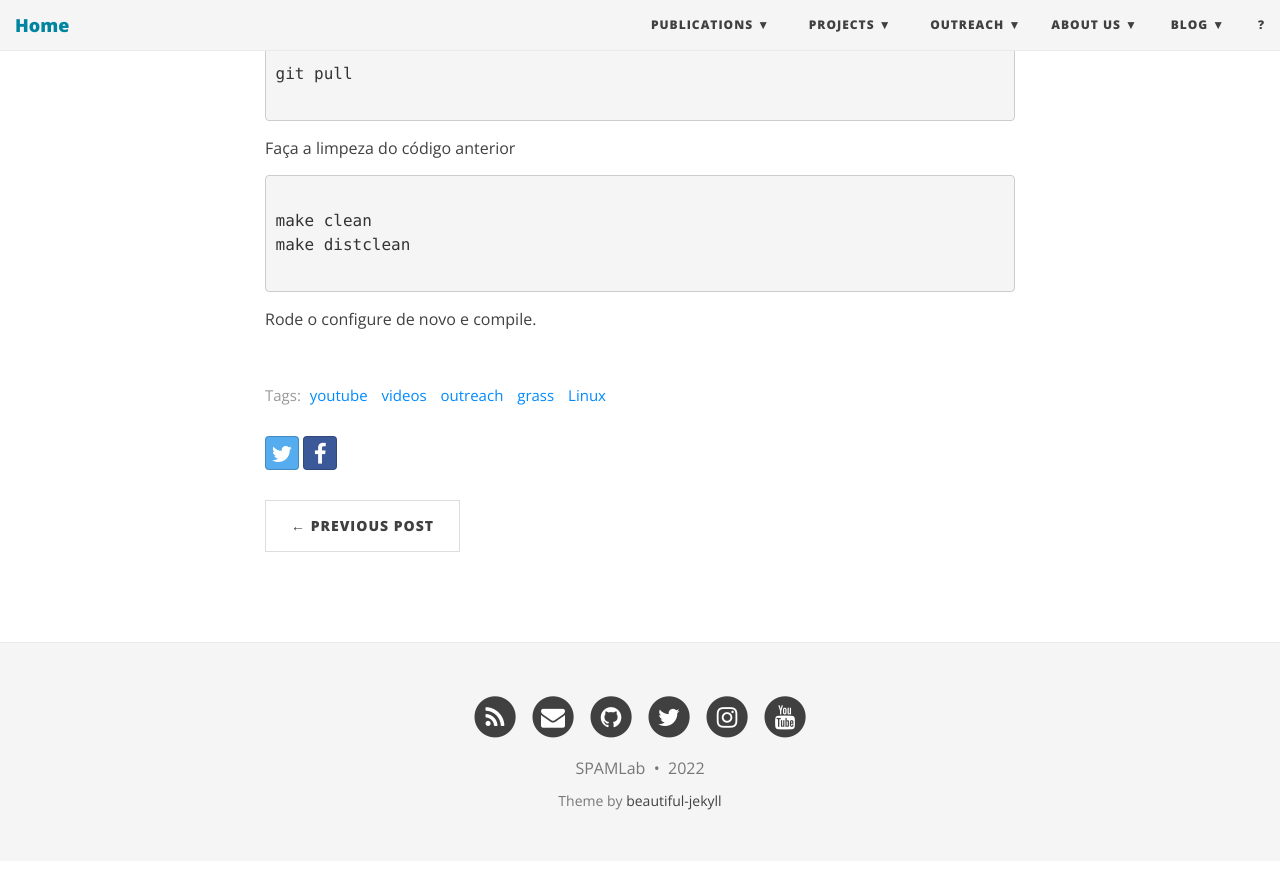
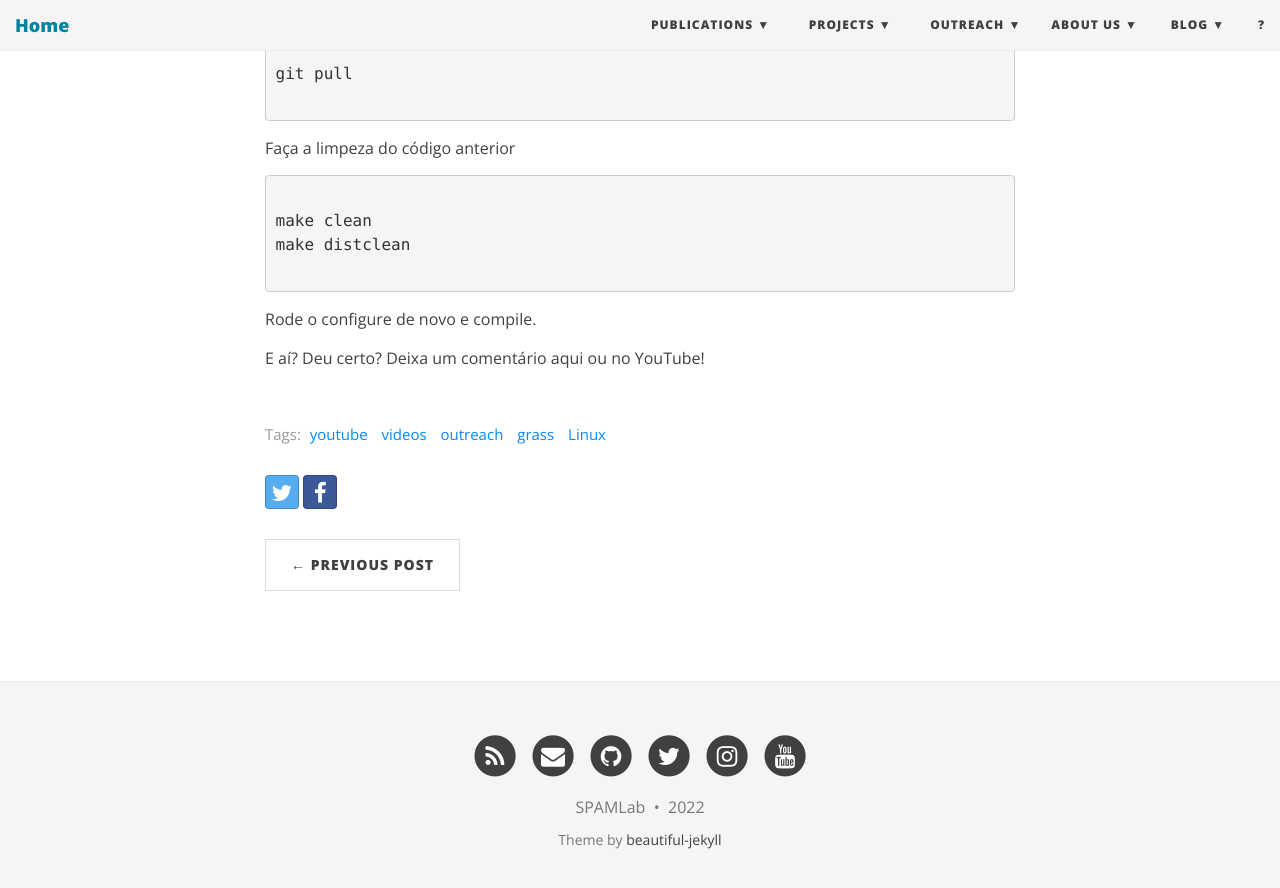
Before and after one commit to SPAMLab/SPAMLab.github.io, a Jekyll site: the page built from _posts/2022-02-10-grass_compile.md, in a window 1280 px wide and 900 px high, scrolled down 2515 px. Shown: the top 888 px of the window. Built offline with Jekyll 4.4.1, drawn with Linux system fonts in a browser that asks for light colours; nearby versions of some CDN libraries; comment, search, counter and statistics services are not loaded; before the commit the page ends 3376 px from its top, so only the background shows below that.

Commit message:
Update 2022-02-10-grass_compile.md

```diff
--- a/_posts/2022-02-10-grass_compile.md
+++ b/_posts/2022-02-10-grass_compile.md
@@ -136,6 +136,8 @@ make distclean
 
 Rode o configure de novo e compile.
 
+E aí? Deu certo? Deixa um comentário aqui ou no YouTube!
+
 
 
 
```
